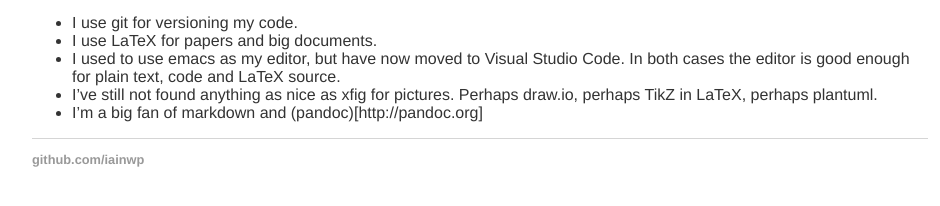
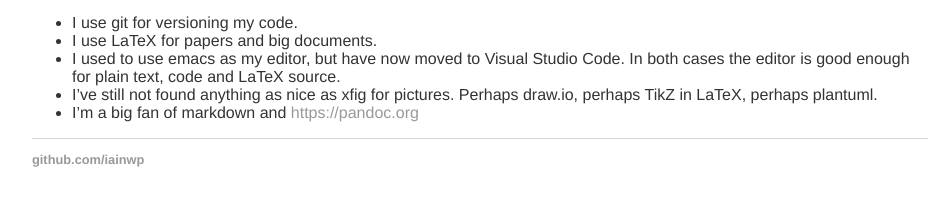
Before and after one commit to iainwp/iainwp.github.io, a Jekyll site: the page built from wwi/index.md, in a window 1280 px wide. Shown: the part 235-441 px from the top of the page, without its empty margins (160-1100 px from the left). Built offline with Jekyll 4.4.1, drawn with Linux system fonts in a browser that asks for light colours.

Commit message:
minor fix to pandoc address

```diff
--- a/wwi/index.md
+++ b/wwi/index.md
@@ -16,4 +16,4 @@
   and LaTeX source.
 - I've still not found anything as nice as xfig for pictures. Perhaps
   draw.io, perhaps TikZ in LaTeX, perhaps plantuml.
-- I'm a big fan of markdown and (pandoc)[http://pandoc.org]
+- I'm a big fan of markdown and <https://pandoc.org>
```
